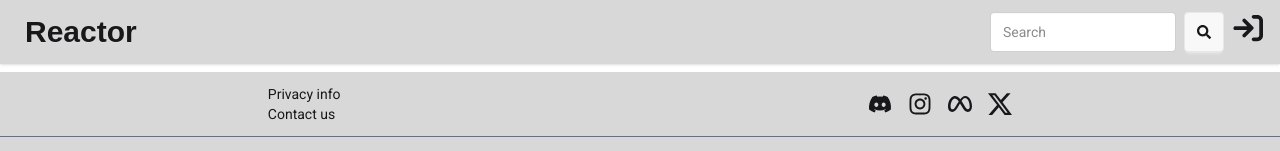
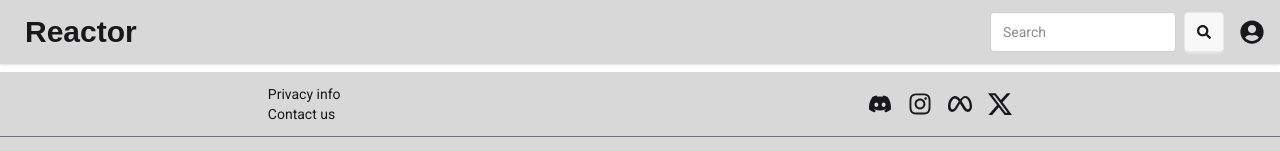
Before and after one commit to IvankaHnatiuk/Rehacktor, a React (Vite) app: page /auth in a window 1280 px wide. Shown: the top 151 px of the page. Built offline with nearby package versions, Linux system fonts and the light colour scheme; no server answers; a web font is replaced by a local one.

Commit message:
update navbar profile icon

```diff
--- a/src/components/LayoutComponents/Navbar.jsx
+++ b/src/components/LayoutComponents/Navbar.jsx
@@ -4,7 +4,7 @@ import { Link, useNavigate } from "react-router-dom";
 import routes from "../../router/routes";
 import { useContext } from "react";
 import { UserContext } from "../../context/UserContext";
-import { FaArrowRightToBracket } from "react-icons/fa6";
+import { FaUserCircle } from "react-icons/fa";
 
 export default function Navbar() {
     const [slug, setSlug] = useState();
@@ -34,12 +34,12 @@ export default function Navbar() {
                     </Link>
                     <div className="dropdown dropdown-end">
                         <div tabIndex={0} role="button" className="btn btn-ghost btn-circle avatar">
-                            <div className="w-10 rounded-full">
+                            <div className="w-10 rounded-full flex items-center justify-center">
                                {(user && (
                                  <img
                                     alt="Tailwind CSS Navbar component"
                                     src="https://img.daisyui.com/images/stock/photo-1534528741775-53994a69daeb.webp" />
-                               )) || <FaArrowRightToBracket className="text-3xl"/>}
+                               )) || <FaUserCircle className="text-2xl" />}
                             </div>
                         </div>
                         <ul
```
